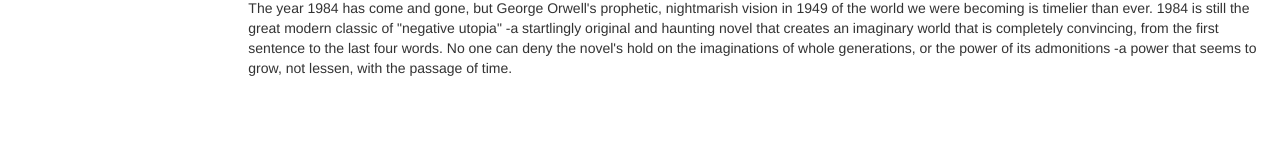
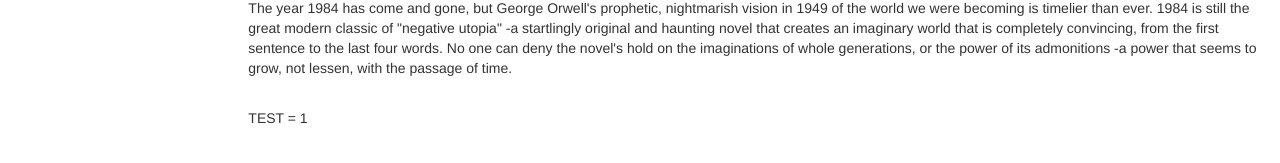
Before and after one commit to tysky/MDNLocalLibrary, a Django app: page /catalog/author/1 in a window 1280 px wide. Shown: the part 168-331 px from the top of the page. Run offline with Django 3.2, Linux system fonts and the light colour scheme; data comes from the database, SQL or seed files in the repository; some libraries are stand-ins or nearby versions.

Commit message:
finish challenge views

```diff
--- a/locallibrary/catalog/templates/catalog/author_detail.html
+++ b/locallibrary/catalog/templates/catalog/author_detail.html
@@ -10,6 +10,8 @@
             <a href="{% url 'book-detail' book.pk %}">{{ book.title }}</a>
             <b> ({{ book.bookinstance_set.count }})</b>
             <p>{{ book.summary }}</p>
+            <br>
+            <p>TEST = {{ author.pk }}</p>
         {% endfor %}
     </div>
 
--- a/locallibrary/catalog/views.py
+++ b/locallibrary/catalog/views.py
@@ -41,8 +41,14 @@
 
 class AuthorListView(generic.ListView):
     model = Author
+    # queryset = Author.objects.filter(first_name__icontains='Жюль')
     paginate_by = 2
 
 
 class AuthorDetailView(generic.DetailView):
     model = Author
+
+    def get_context_data(self, **kwargs):
+        context = super(AuthorDetailView, self).get_context_data(**kwargs)
+        context['test'] = 'available'
+        return context
```
